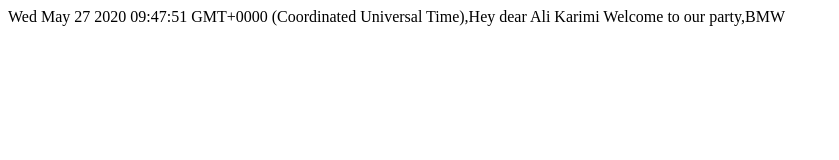
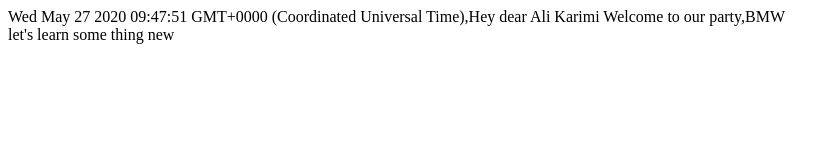
Before and after one commit to Aftabe/js-testing, a plain HTML site: page index.html in a window 1280 px wide. Shown: the whole page, without its empty margins (0-839 px from the left). Drawn offline with Linux system fonts and the light colour scheme.

Commit message:
and element is created

```diff
--- a/index.html
+++ b/index.html
@@ -14,6 +14,7 @@
     <div id="demo"></div>
     <div id="demoA"></div>
     <div id="demoB"></div>
+    <div class="text">let's learn some thing new <br> <span class="underline"></span> </div>
 
 
 
```
